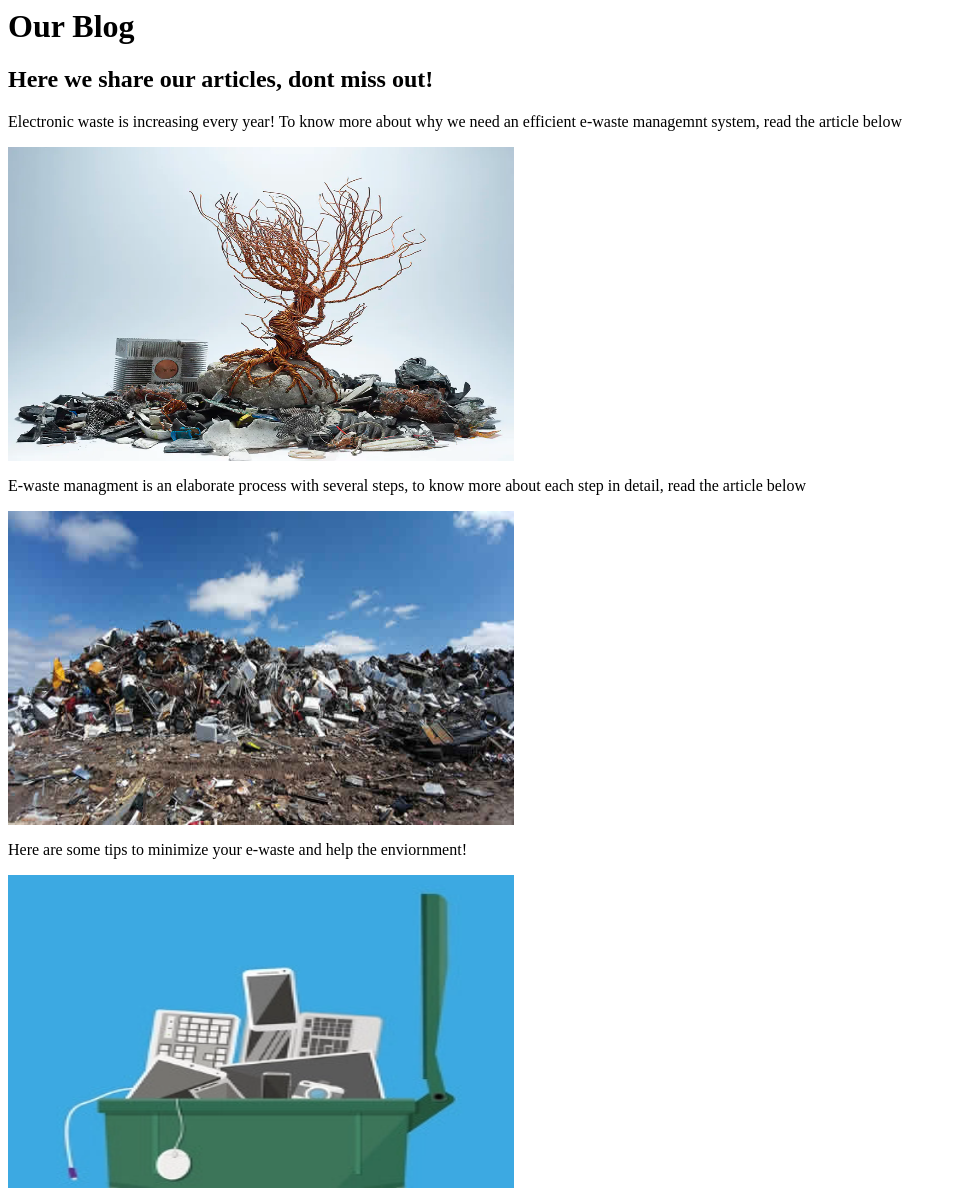
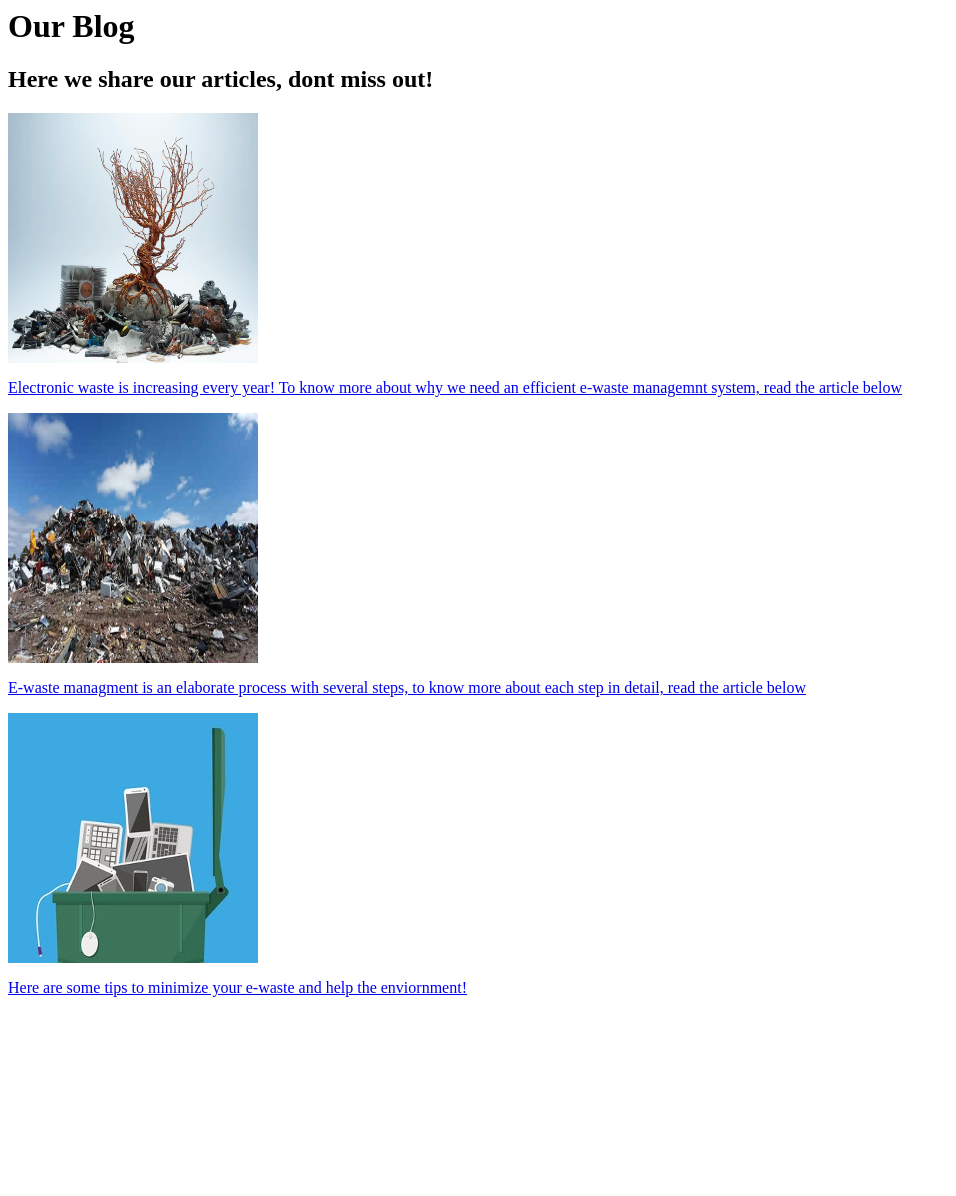
Before and after one commit to polink1/ecological_waste, a plain HTML site: page ourBlog.html in a window 1280 px wide. Shown: the whole page, without its empty margins (0-956 px from the left). After the commit the page ends 1013 px from the top, so only its background shows below. Drawn offline with Linux system fonts and the light colour scheme.

Commit message:
Update ourBlog.html

```diff
--- a/ourBlog.html
+++ b/ourBlog.html
@@ -3,38 +3,46 @@
 <head>
 	<meta charset="utf-8">
 	<meta name="viewport" content="width=device-width, initial-scale=1">
-	<title></title>
+    <link rel="stylesheet" href="blog_styles.css">
+    <link
+    href="https://rsms.me/inter/inter.css"
+    />
+	<title>Our Blog</title>
 </head>
 <body>
 	<h1> Our Blog </h1>
 
 	<h2>Here we share our articles, dont miss out! </h2>
 
-<div class= "article1">
+<div class = "articles">
+    <div class= "box">
+         <img alt="Article 1" src="article1.jpg"
+         width = "250px" height = "250px">
+
+        <a href="https://www.google.co.in/url?sa=t&rct=j&q=&esrc=s&source=web&cd=&ved=2ahUKEwjhy4XNg-f5AhWTRmwGHanFBL0QFnoECCsQAQ&url=https%3A%2F%2Ftheconversation.com%2Fglobal-electronic-waste-up-21-in-five-years-and-recycling-isnt-keeping-up-141997&authuser=2&usg=AOvVaw3-T0v203B6pZyjCF9OkZOX">
         <p> Electronic waste is increasing every year! To know more about why we need an efficient e-waste managemnt system, read the article below</p>
-	<a href="https://www.google.co.in/url?sa=t&rct=j&q=&esrc=s&source=web&cd=&ved=2ahUKEwjhy4XNg-f5AhWTRmwGHanFBL0QFnoECCsQAQ&url=https%3A%2F%2Ftheconversation.com%2Fglobal-electronic-waste-up-21-in-five-years-and-recycling-isnt-keeping-up-141997&authuser=2&usg=AOvVaw3-T0v203B6pZyjCF9OkZOX">
-         <img alt="Article 1" src="article1.jpg"
-         width = "40%" height = "40%">
     </a>
     </div>
 
-<div class = "article2">
+    <div class = "box">
+            <img alt="Article 2" src="article2.jpg"
+            width = "250px" height = "250px">
+
+            <a href="https://greentumble.com/how-is-e-waste-recycled-the-recycling-process/">
             <p> E-waste managment is an elaborate process with several steps, to know more about each step in detail, read the article below</p>
-     <a href="https://greentumble.com/how-is-e-waste-recycled-the-recycling-process/">
-         <img alt="Article 2" src="article2.jpg"
-         width = "40%" height = "40%">
-     </a>
         </a>
     </div>
 
-<div class = "article3">
+    <div class = "box">
+         <img alt="Article 3" src="article3.jpg"
+         width = "250px" height = "250px">
+
+
+            <a href="https://www.google.co.in/url?sa=t&rct=j&q=&esrc=s&source=web&cd=&ved=2ahUKEwight6Whuf5AhUjRmwGHW4_Dq8QFnoECAQQAQ&url=https%3A%2F%2Fgreen.harvard.edu%2Ftools-resources%2Fhow%2F6-ways-minimize-your-e-waste&authuser=2&usg=AOvVaw2nGWKneoL9jgFfs-3TQStP">
             <p> Here are some tips to minimize your e-waste and help the enviornment!</p>
-     <a href="https://www.google.co.in/url?sa=t&rct=j&q=&esrc=s&source=web&cd=&ved=2ahUKEwight6Whuf5AhUjRmwGHW4_Dq8QFnoECAQQAQ&url=https%3A%2F%2Fgreen.harvard.edu%2Ftools-resources%2Fhow%2F6-ways-minimize-your-e-waste&authuser=2&usg=AOvVaw2nGWKneoL9jgFfs-3TQStP">
-         <img alt="Article 3" src="article3.jpg"
-         width = "40%" height = "40%">
         </a>
         </div>
-
+    </div>
 
 
 </body>
```
Lines whose indentation alone changed are shown as unchanged.
